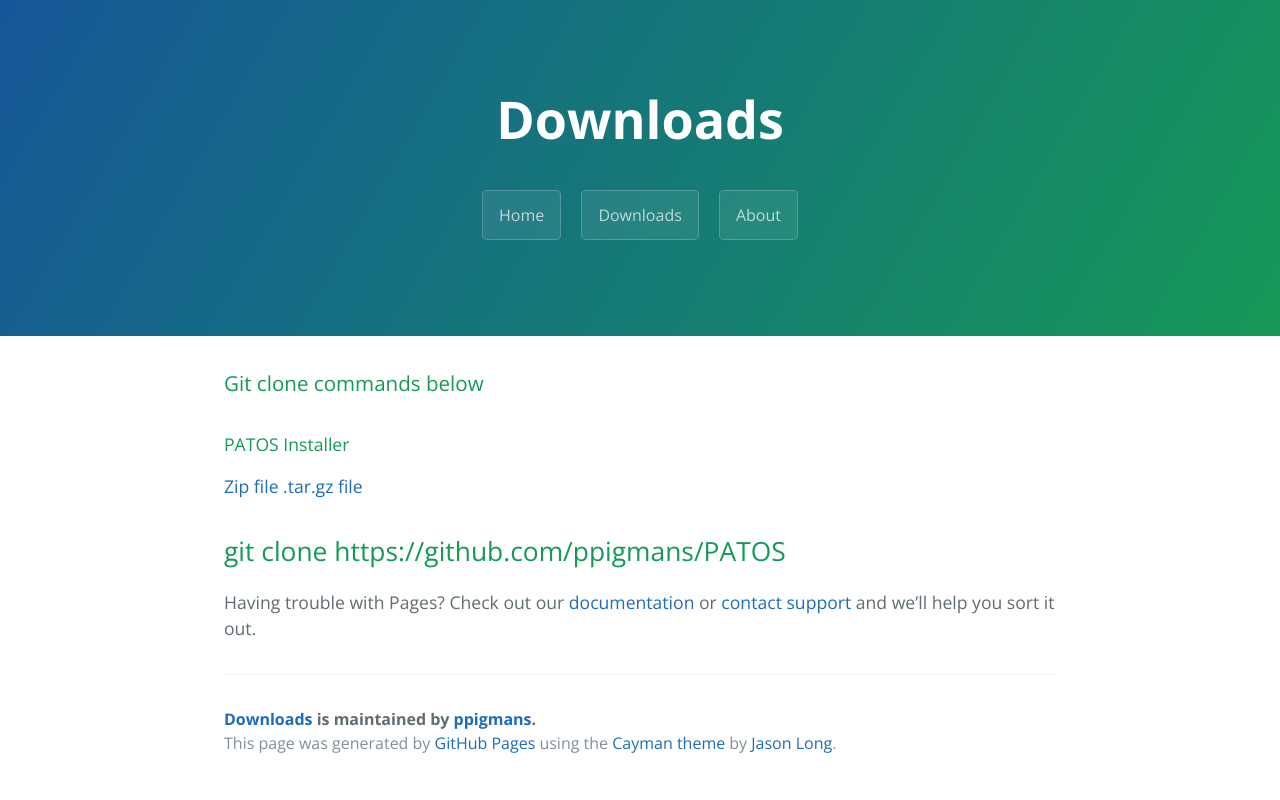
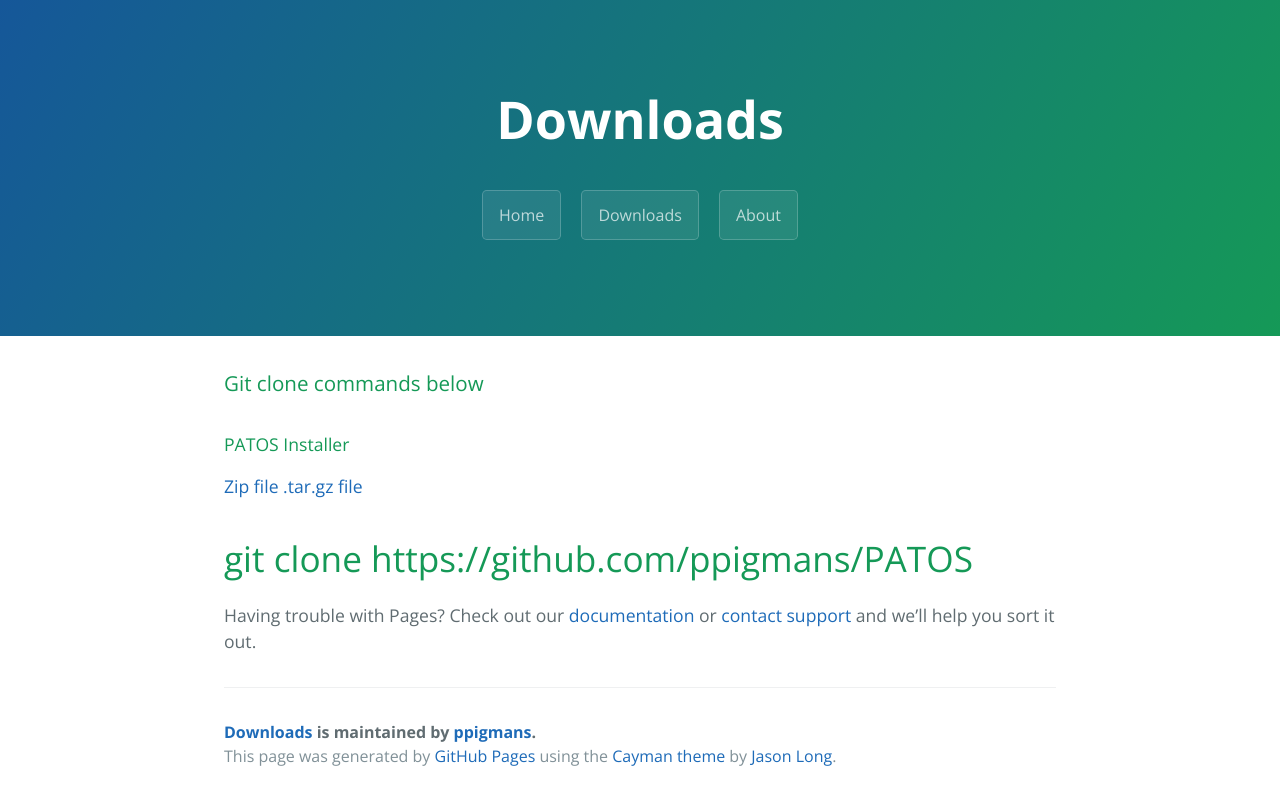
Before and after one commit to ppigmans/downloads, a plain HTML site: page index.html in a window 1280 px wide. Drawn offline with nearby package versions, Linux system fonts and the light colour scheme.

Commit message:
Update index.html

```diff
--- a/index.html
+++ b/index.html
@@ -24,8 +24,9 @@
             <h4>PATOS Installer</h4>
 <a class="github-button" href="https://github.com/ppigmans/PATOS/archive/master.zip" data-icon="octicon-cloud-download" data-style="mega" aria-label="Download ppigmans/PATOS on GitHub">Zip file</a>
 <a class="github-button" href="https://github.com/ppigmans/PATOS/tarball/master" data-icon="octicon-cloud-download" data-style="mega" aria-label="Download ppigmans/PATOS on GitHub">.tar.gz file</a>
+<h1>git clone https://github.com/ppigmans/PATOS</h1>
 <script async defer id="github-bjs" src="https://buttons.github.io/buttons.js"></script>
-<h2>git clone https://github.com/ppigmans/PATOS</h2>
+
 <p>Having trouble with Pages? Check out our <a href="https://help.github.com/pages">documentation</a> or <a href="https://github.com/contact">contact support</a> and we’ll help you sort it out.</p>
 
       <footer class="site-footer">
```
